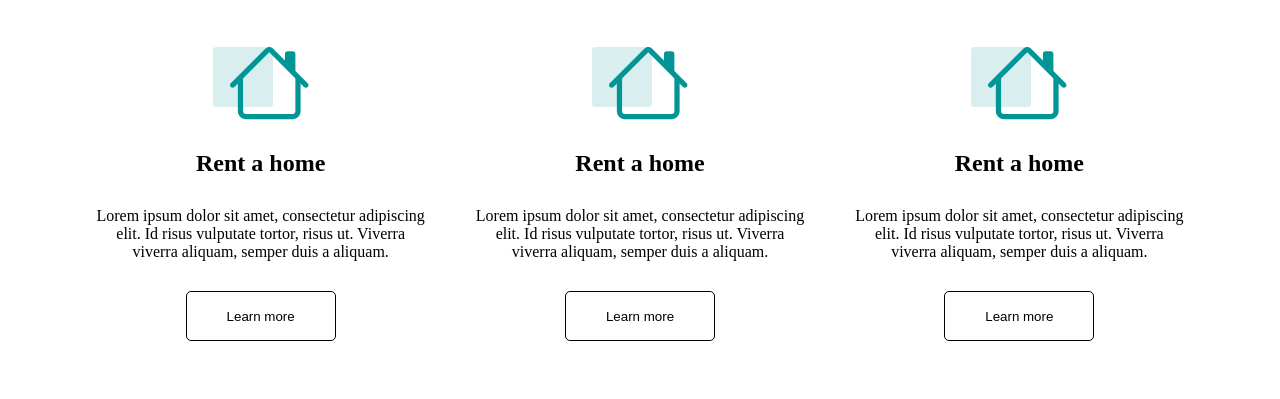
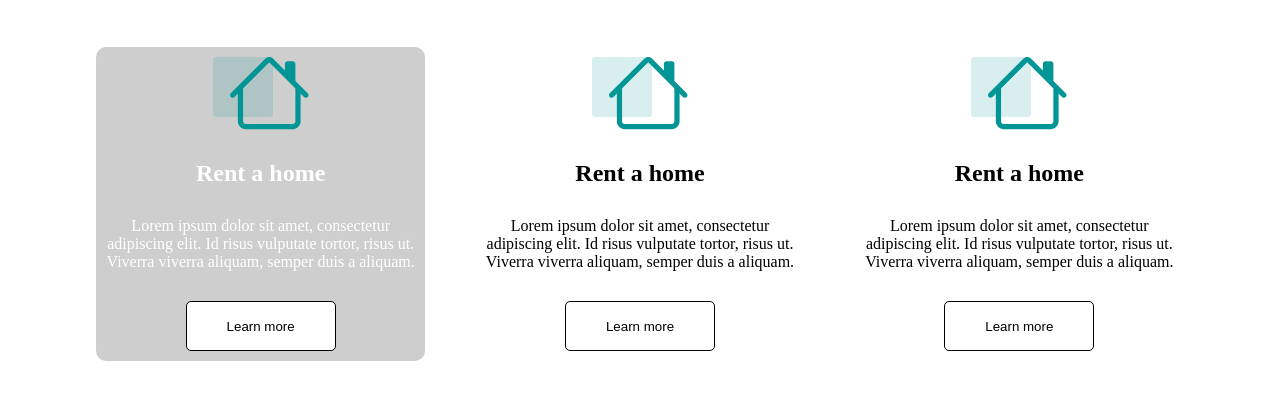
Before and after one commit to iskandarprogrammer2007/sourcefile, a plain HTML site: page index.html in a window 1280 px wide. In both pictures the pointer is over the element 260 px from the left and 335 px from the top of the page. Shown: the part 141-540 px from the top of the page. Drawn offline with nearby package versions, Linux system fonts and the light colour scheme; files that its build step writes are made by us from their sources.

Commit message:
hover added

```diff
--- a/sass/_help.scss
+++ b/sass/_help.scss
@@ -23,8 +23,20 @@
     width: 33%;
     display: flex;
     flex-direction: column;
+    padding: 10px;
     gap: 30px;
     align-items: center;
+}
+
+.help__cards__card:hover{
+    background: rgb(206, 206, 206);
+
+    border-radius: 10px;
+}
+
+.help__cards__card:hover  .help__cards__card__desc ,.help__cards__card:hover .help__cards__card__title{
+    color: $secondaryColor;
+    transition: 0.4s;
 }
 
 .help__cards__card__desc{
```
